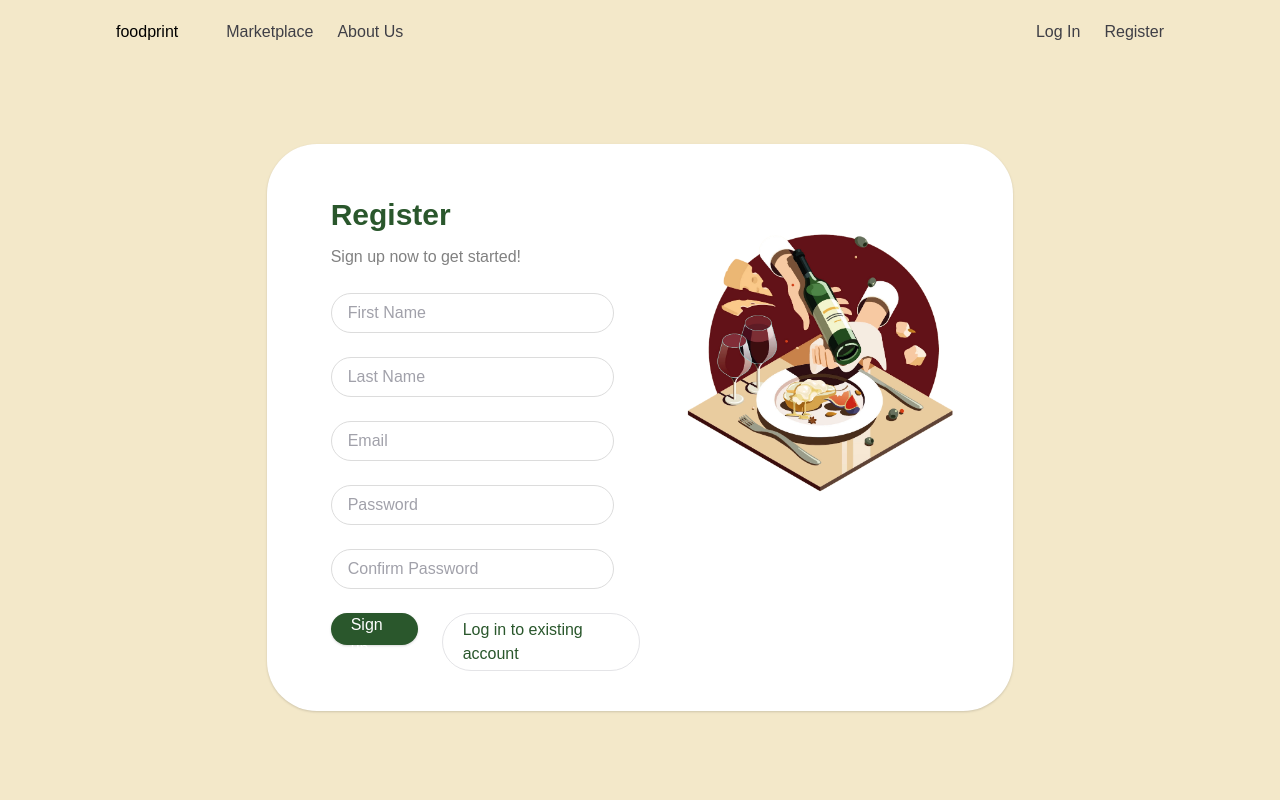
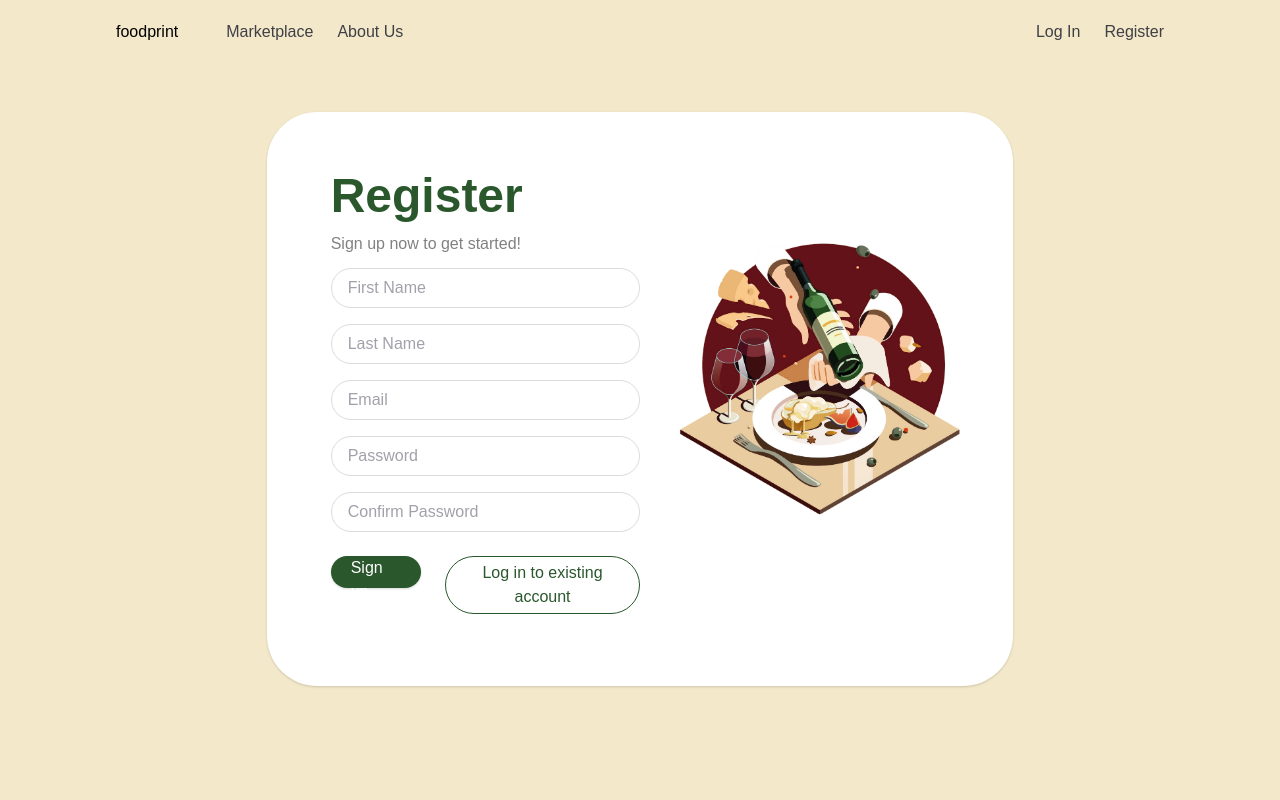
Before and after one commit to cs203g2t10/foodprint-frontend, a React (Create React App) app: page /register in a window 1280 px wide. Shown: the top 800 px of the page. Built offline with nearby package versions, Linux system fonts and the light colour scheme.

Commit message:
design changes

```diff
--- a/src/components/ReservationModal.tsx
+++ b/src/components/ReservationModal.tsx
@@ -140,7 +140,7 @@ const ReservationModal = (
                 </div>
                 <div>
                     <div className="flex mb-5">
-                        <h1 className="text-md text-green-standard mr-5">Pax (5 max): </h1>
+                        <h1 className="text-md text-green-standard w-52">Pax (5 max): </h1>
                         <input className="flex focus:outline-none rounded-xl w-56 pl-5 py-1 shadow-sm"
                             placeholder="0" type="number" min="1" max="5"
                             onChange={(e) => setPax(parseInt(e.target.value))}
--- a/src/pages/Register.tsx
+++ b/src/pages/Register.tsx
@@ -53,41 +53,41 @@ const Register = () => {
     return (
         <div className="bg-yellow-standard h-screen ">
             <div className="flex justify-center">
-                <div className="mt-20 mb-10 bg-white-standard w-7/12 grid md:grid-cols-2 shadow-xxl shadow rounded-xxl">
+                <div className="mt-12 mb-10 bg-white-standard w-7/12 grid md:grid-cols-2 shadow-xxl shadow rounded-xxl">
                     <div className="ml-16 mt-12 mb-10">
-                        <h1 className="text-3xl font-bold mb-2 text-green-standard">Register</h1>
-                        <h2 className="text-grey-lighter mb-5">Sign up now to get started!</h2>
+                        <h1 className="text-5xl font-bold text-green-standard">Register</h1>
+                        <h2 className="text-grey-lighter mb-2">Sign up now to get started!</h2>
 
-                        <div className="mb-4">
-                            <input className="focus:outline-none px-4 py-1 my-1 h-10 rounded-full border border-grey-lightest md:w-11/12"
+                        <div className="mb-2">
+                            <input className="focus:outline-none px-4 py-1 my-1 h-10 rounded-full border border-grey-lightest md:w-full"
                                 placeholder="First Name"
                                 value={firstName}
                                 onChange={e => setFirstName(e.target.value)} />
                         </div>
 
-                        <div className="mb-4">
-                            <input className="focus:outline-none px-4 py-1 my-1 h-10 rounded-full border border-grey-lightest md:w-11/12"
+                        <div className="mb-2">
+                            <input className="focus:outline-none px-4 py-1 my-1 h-10 rounded-full border border-grey-lightest md:w-full"
                                 placeholder="Last Name"
                                 value={lastName}
                                 onChange={e => setLastName(e.target.value)} />
                         </div>
 
-                        <div className="mb-4">
-                            <input className="focus:outline-none px-4 py-1 my-1 h-10 rounded-full border border-grey-lightest md:w-11/12"
+                        <div className="mb-2">
+                            <input className="focus:outline-none px-4 py-1 my-1 h-10 rounded-full border border-grey-lightest md:w-full"
                                 placeholder="Email"
                                 type="email"
                                 onChange={e => setEmail(e.target.value)} />
                         </div>
 
-                        <div className="mb-4">
-                            <input className="focus:outline-none px-4 py-1 my-1 h-10 rounded-full border border-grey-lightest md:w-11/12"
+                        <div className="mb-2">
+                            <input className="focus:outline-none px-4 py-1 my-1 h-10 rounded-full border border-grey-lightest md:w-full"
                                 placeholder="Password"
                                 type="password"
                                 onChange={e => setPassword(e.target.value)} />
                         </div>
 
                         <div className="">
-                            <input className="focus:outline-none px-4 py-1 my-1 h-10 rounded-full border border-grey-lightest md:w-11/12"
+                            <input className="focus:outline-none px-4 py-1 my-1 h-10 rounded-full border border-grey-lightest md:w-full"
                                 placeholder="Confirm Password"
                                 type="password"
                                 onChange={e => setConfirmPassword(e.target.value)} />
@@ -104,8 +104,8 @@ const Register = () => {
                             (successfulReg ? <div className="text-green-standard mt-2">We have sent you an email!</div> : <div className=""></div>)
                         }
 
-                        <div className="pt-5 flex">
-                            <button className="rounded-xl px-5 bg-green-standard text-white-standard shadow hover:shadow-md text-justify h-8" disabled={!validateForm}
+                        <div className="pt-5 flex w-full mb-8">
+                            <button className="rounded-xl px-5 w-32 bg-green-standard text-white-standard shadow hover:shadow-md text-justify h-8" disabled={!validateForm}
                                 onClick={userRegister}>
                                 <span id="button-text">
                                     {processing ? (
@@ -116,11 +116,11 @@ const Register = () => {
                                 </span>
                             </button>
 
-                            <Link to="/login" className="ml-6 py-1 px-5 self-end rounded-full text-green-standard border">Log in to existing account</Link>
+                            <Link to="/login" className="text-center ml-6 py-1 px-5 w-full self-end rounded-full border-green-standard text-green-standard border">Log in to existing account</Link>
                         </div>
                     </div>
                     <div>
-                        <img className="mt-16 my-7 transform scale-90" src="/images/register.png" alt="register illustration" />
+                        <img className="transform scale-95 my-auto mt-28" src="/images/register.png" alt="register illustration" />
                     </div>
                 </div>
             </div>
--- a/src/pages/RequestResetPwd.tsx
+++ b/src/pages/RequestResetPwd.tsx
@@ -33,7 +33,7 @@ const ResetPwd = () => {
             <div className="flex justify-center object-contain">
                 <div className="h-auto mt-36 bg-white-standard w-10/12 md:w-6/12 grid md:grid-cols-2 shadow-xxl rounded-xxl">
                     <div className="ml-16 mt-12">
-                        <h1 className = "text-3xl font-bold mb-2 text-green-standard">Gold Fish Brain?</h1>
+                        <h1 className = "text-4xl font-bold mb-2 text-green-standard">Gold Fish Brain?</h1>
                         <h2 className = "text-grey-lighter mb-5 text-sm">Enter the email associated with your account and we’ll send an email with instructions to reset your password.</h2>
                         <div className = "mb-4">
                             <input className="focus:outline-none px-4 py-1 my-1 h-10 rounded-full border border-grey-lightest md:w-11/12"
--- a/src/pages/VaccinationCheck.tsx
+++ b/src/pages/VaccinationCheck.tsx
@@ -51,7 +51,7 @@ const VaccinationCheck = () => {
 
     return (
         <div className="min-h-screen">
-            <h1 className="flex shadow-sm items-center justify-center text-4xl font-bold tracking-wide text-green-standard bg-yellow-standard p-6">Vaccination Check</h1>
+            <h1 className="flex shadow-sm items-center justify-center text-5xl font-bold tracking-wide text-green-standard bg-yellow-standard p-3">Vaccination Check</h1>
 
             <div className="mx-auto mt-14 lg:w-3/6 shadow-md rounded-xxl h-auto bg-white-offWhite">
                 <div className="grid grid-cols-2 p-8 pr-14">
@@ -85,7 +85,7 @@ const VaccinationCheck = () => {
                                                     <h1 className="text-light text-base text-grey-dark">Drag and drop your certificate here</h1>
                                                     <img src="/images/cloud.png" alt="cloud illustration" className="transform scale-75 grid justify-items-center mx-auto" />
                                                     <h1 className="text-lightest text-sm pb-2">OR</h1>
-                                                    <h1 className="text-light bg-green-standard text-white-standard text-sm opacity-70 hover:opacity-80 shadow-sm hover:shadow-md w-4/5 mx-auto py-1 rounded-full px-5">Click to browse for a file</h1>
+                                                    <h1 className="text-light bg-green-standard text-white-standard text-sm opacity-90 hover:opacity-100 shadow-sm hover:shadow-md w-4/5 mx-auto py-1 rounded-full px-5">Click to browse for a file</h1>
                                                 </>
                                         }
                                     </div>
```
Also changed, not shown: src/pages/Login.tsx (+7 -7 lines).
